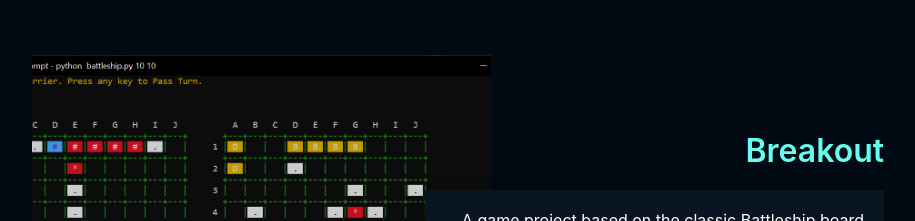
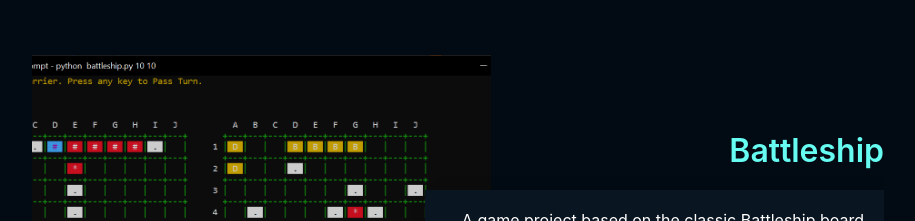
Before and after one commit to finowrin/portfolio, a React (Create React App) app: page / in a window 1280 px wide. Shown: the part 3660-3881 px from the top of the page, without its empty margins (182-1097 px from the left). Built offline with nearby package versions, Linux system fonts and the light colour scheme.

Commit message:
Update Work.js

```diff
--- a/src/components/work/Work.js
+++ b/src/components/work/Work.js
@@ -45,7 +45,7 @@ export default function Work() {
       category: "Desktop Game",
     },
      {
-      title: "Breakout",
+      title: "Battleship",
       description:
         "A game project based on the classic Battleship board game. It can be played by two players in vs Friend mode or by one player in vs Computer mode.",
       imgUrl: battleshipImg,
```
